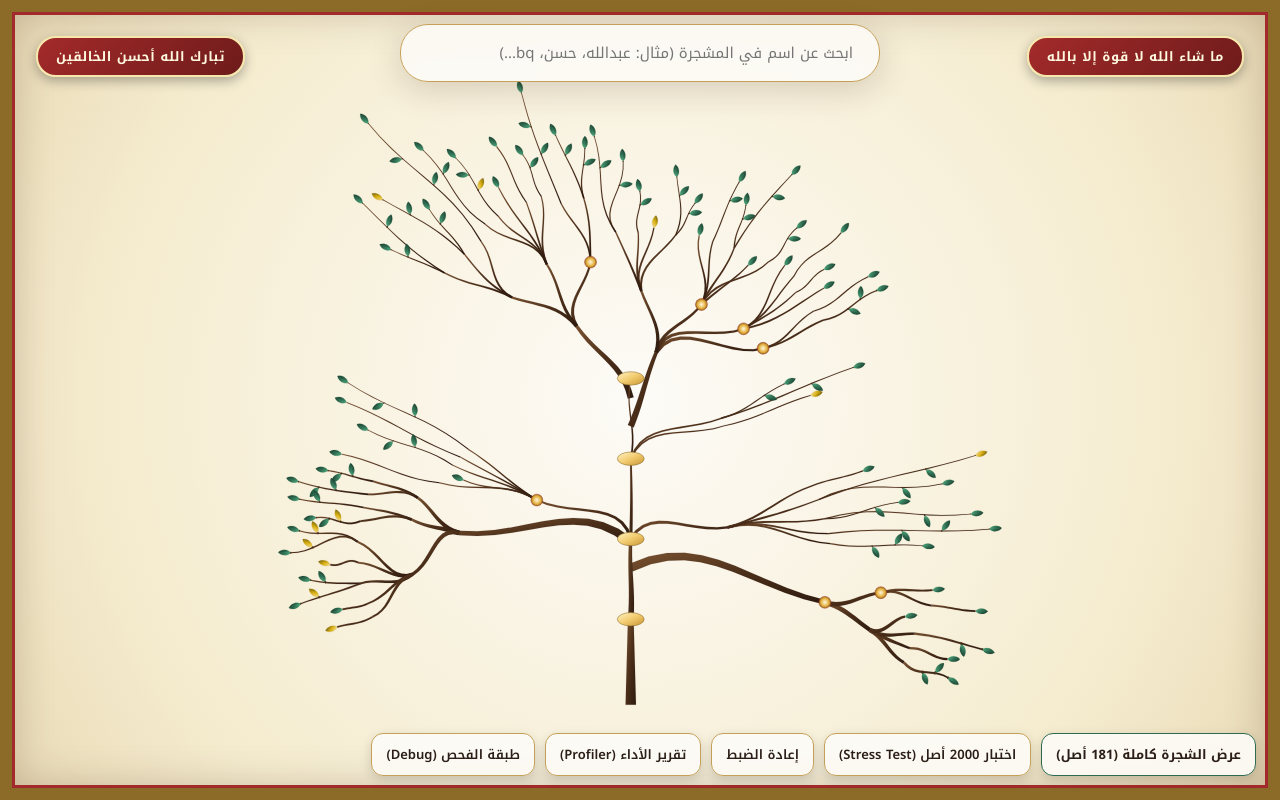
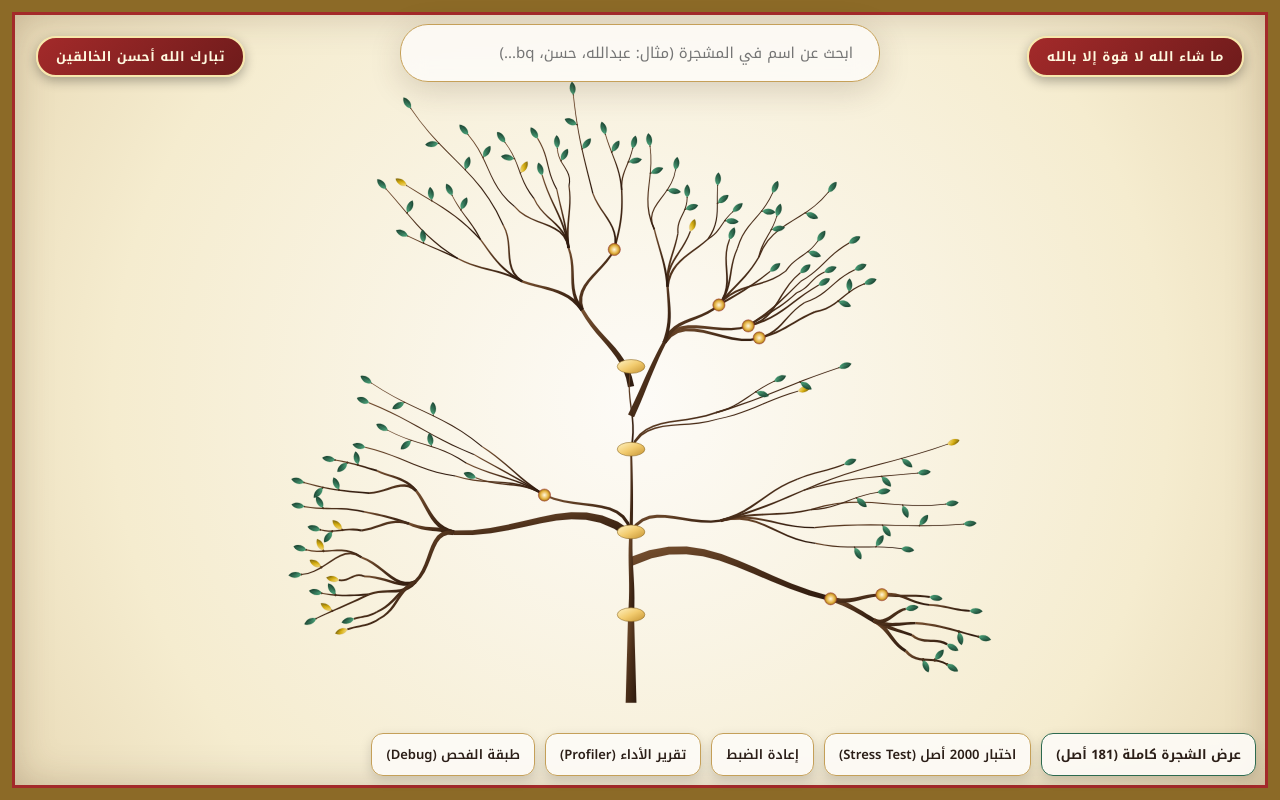
Before and after one commit to mah-creator/family_tree, a website built with Vite: page index.html in a window 1280 px wide. Built offline with nearby package versions, Linux system fonts and the light colour scheme.

Commit message:
Variable-width angular slots sized per twig
Every twig got an identical slot sized at one clearance constant while
measured extents ran median 41-88 and max ~160: narrow twigs wasted
room, wide ones overflowed. Each twig now claims arc proportional to
its own cross-axis extent, computed from its own members' seeded
petiole angles (twigCrossExtent), and twigs are positioned by
cumulative sum rather than uniform index spacing.
R_min = sum(extent + margin) / (sector * innermostBand * B).

Slot widths now span 46-158 instead of a flat 100. Ordering is
untouched, so contiguous subtree ranges and planarity are unaffected.
At 117 and 521 leaves R_min falls (966 -> 869, 1980 -> 1586) because
summing actual extents beats count x p75; at 1,128 it rises
(2672 -> 2829) where genuinely wide twigs dominate. Canopy fill
improves at 117 and 521 (9.5 -> 10.6, 10.7 -> 13.8) and aspect at 521
reaches 1.00.

Also fixes a real gap found while diagnosing: cluster members skip the
position pass, so radialDist was never set on them - more than half of
all leaves reported 0, silently corrupting any metric keyed on radial
position.

That fix makes the remaining leaf collisions legible, and they are NOT
a slot-sizing problem. At 1,128 leaves, 1,049 of 1,074 are same-limb
different-twig, and colliding pairs differ in radialDist by a median
of 20px (p90 48) against a model band gap of 297px. The bands are
nominal, not realised: radialDist accumulates as
parentRadial + advance, and the band multiplier scales only the LAST
step, so twigs in different bands but under different parents land at
the same absolute radius. R_min's spacing guarantee is therefore void
for leaves, which is why every clearance and slot tweak has moved the
collision count only marginally.

Co-Authored-By: Claude Opus 5 <noreply@anthropic.com>

```diff
--- a/src/leafGeometry.js
+++ b/src/leafGeometry.js
@@ -80,4 +80,4 @@ export const LEAF_FONT_SCALE = LEAF_SCALE;
  * for about one point of fill. Outliers past it are relaxation's job, not
  * something to size the whole canopy around.
  */
-export const TWIG_CROSS_EXTENT = 100;
+export const TWIG_SLOT_MARGIN = Math.round(LEAF_HEIGHT * 0.4);
--- a/src/treeLayout.js
+++ b/src/treeLayout.js
@@ -1,6 +1,6 @@
 import * as d3 from 'd3';
 import {
-  LEAF_HEIGHT, LEAF_WIDTH, TWIG_MIN_SPACING_PX, TWIG_CROSS_EXTENT,
+  LEAF_HEIGHT, LEAF_WIDTH, TWIG_MIN_SPACING_PX, TWIG_SLOT_MARGIN,
   PETIOLE_ANGLE_MIN, PETIOLE_ANGLE_MAX, PETIOLE_LEN_FRAC
 } from './leafGeometry.js';
 
@@ -59,6 +59,39 @@ const TWIG_T_BY_COUNT = { 1: [1.0], 2: [0.7, 1.0], 3: [0.45, 0.72, 1.0] };
  * The along-twig spacing floor still applies — longer clusters simply make
  * the twig longer (see the length scaling in the leaf-placement block).
  */
+/**
+ * Signed petiole angle for the i-th member of a k-member twig. Single source
+ * of truth: applyTwigMemberSampling places leaves with this, and
+ * twigCrossExtent predicts their spread with it before any geometry exists.
+ */
+function memberPetioleAngle(member, i, count) {
+  if (i === count - 1) return 0; // tip leaf continues the twig
+  const sign = (i % 2 === 0) ? 1 : -1;
+  return (PETIOLE_ANGLE_MIN +
+    seedHash(member.data.id + '_petiole') * (PETIOLE_ANGLE_MAX - PETIOLE_ANGLE_MIN)) * sign;
+}
+
+/**
+ * How wide this twig actually is across its own axis, from its own members'
+ * petiole angles — not a global constant standing in for a per-twig quantity.
+ * A single-leaf twig spans about one leaf height; a six-leaf twig with leaves
+ * alternating at 50-65 deg spans well over twice that. Sizing every angular
+ * slot at one clearance meant narrow twigs wasted room while wide ones
+ * overflowed, which is where the leaf collisions came from.
+ */
+function twigCrossExtent(members) {
+  let mn = 0, mx = 0;
+  members.forEach((m, i) => {
+    const a = memberPetioleAngle(m, i, members.length);
+    const petiole = a === 0 ? 0 : PETIOLE_LEN_FRAC * LEAF_WIDTH;
+    const reach = (petiole + LEAF_WIDTH) * Math.sin(a);
+    const half = (LEAF_HEIGHT / 2) * Math.cos(a);
+    mx = Math.max(mx, reach + half);
+    mn = Math.min(mn, reach - half);
+  });
+  return mx - mn;
+}
+
 function twigTValues(k) {
   if (TWIG_T_BY_COUNT[k]) return TWIG_T_BY_COUNT[k];
   const tMin = Math.max(0.25, 1 - (k - 1) * 0.22);
@@ -598,7 +631,23 @@ export function buildBotanicalLayout(treeData, options = {}) {
   // N is twig count, not leaf count — a twig with alternating clustered
   // members is wider than one leaf. Clearance and leaf size live in
   // leafGeometry.js, so scaling the leaf widens the radius.
-  const R_min = (TWIG_CROSS_EXTENT * (N / bandCount)) / (sectorWidthRad * radialBands[0]);
+  // Variable-width angular slots. Every twig used to get an identical slot
+  // sized at one clearance constant, while measured extents ran median 41-88
+  // and max ~160: narrow twigs wasted room, wide ones overflowed, and the
+  // overflow was the leaf-collision source. Each twig now claims arc
+  // proportional to its OWN extent, so none is under-allocated and none
+  // hoards. Because R_min sums actual extents rather than count x p75, it
+  // lands near or below the flat-clearance value despite fixing the outliers.
+  // Ordering is untouched — only slot widths change — so contiguous subtree
+  // ranges, planarity and crossings are unaffected.
+  const twigSlotWidths = orderedTwigs.map(t => twigCrossExtent(t.members) + TWIG_SLOT_MARGIN);
+  const twigSlotTotal = twigSlotWidths.reduce((s, w) => s + w, 0) || 1;
+  const R_min = twigSlotTotal / (sectorWidthRad * radialBands[0] * bandCount);
+  const twigSlotOffsets = [];
+  {
+    let acc = 0;
+    for (let i = 0; i < twigSlotWidths.length; i++) { twigSlotOffsets.push(acc); acc += twigSlotWidths[i]; }
+  }
 
   // R_min IS the radius at which the tightest band clears, so the radius is
   // R_min plus a margin, rather than the old "divide by 0.74 a second time
@@ -653,8 +702,9 @@ export function buildBotanicalLayout(treeData, options = {}) {
   orderedTwigs.forEach((twig, idx) => {
     const repNode = twig.representative;
 
-    // Exact angular position across the sector (Right to Left)
-    const t = (idx + 0.5) / N;
+    // Angular position by cumulative slot width, not uniform index spacing:
+    // each twig sits at the centre of its own arc share (Right to Left).
+    const t = (twigSlotOffsets[idx] + twigSlotWidths[idx] / 2) / twigSlotTotal;
     const baseAngle = rightmostAngle - t * sectorWidthRad;
 
     // Part B - Step 11: Irregular Silhouette Noise (±15%)
@@ -1068,6 +1118,7 @@ export function buildBotanicalLayout(treeData, options = {}) {
     baseCanopyRadius: Math.round(baseCanopyRadius),
     globalStep: Math.round(globalStep),
     bandCount,
+    twigSlotWidths,
     bindingConstraint,
     maxPerTwig,
     angularRadius: Math.round(angularRadius),
@@ -1142,6 +1193,15 @@ function applyTwigMemberSampling(twigs, grassClampY) {
       // Same grass-line ceiling the representative's own placement enforces.
       member.y3 = Math.min(member.petioleFrom.y + Math.sin(dir) * petioleLen, grassClampY);
       member.exitTangent = dir;
+      // Cluster members skip the position pass, so radialDist was never set on
+      // them — more than half of all leaves reported 0, which silently
+      // corrupted any metric keyed on radial position.
+      const mo = member.limbOrigin || rep.limbOrigin;
+      if (mo) {
+        member.radialDist = Math.hypot(
+          (member.x3 - mo.x) / 1.05, (member.y3 - mo.y) / 0.85
+        );
+      }
       // LineageTracer reads .x/.y (not .x3/.y3) for its ancestor path — every
       // other node type gets these set inside computeSCurveSpineGeometry /
       // computeTrunkSpineGeometry, which non-representative members skip.
```
Also changed, not shown: dist/index.html.
